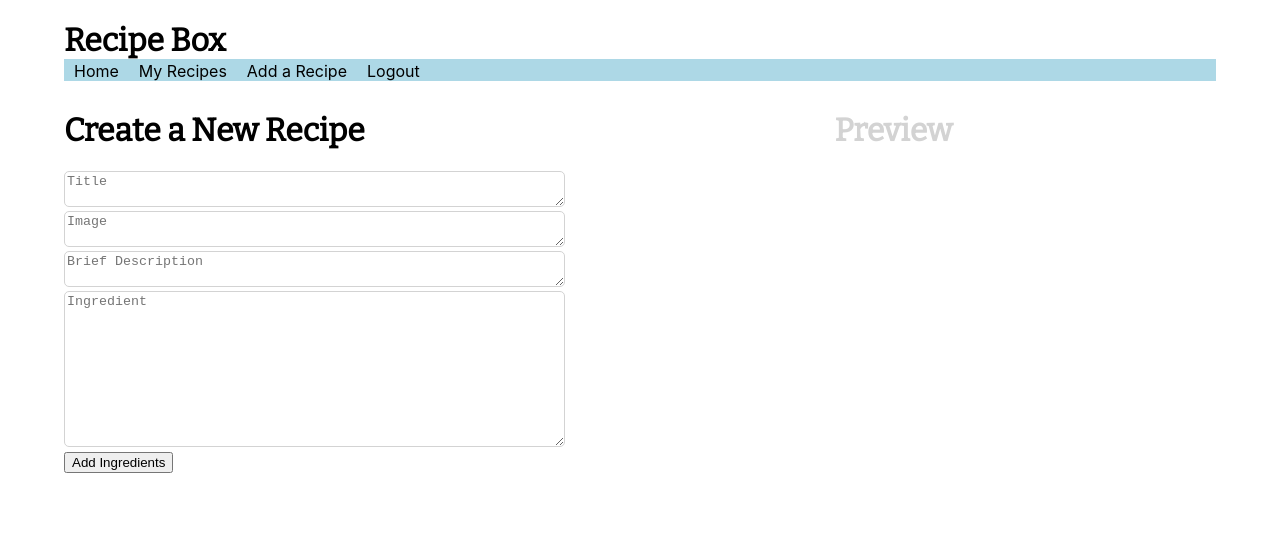
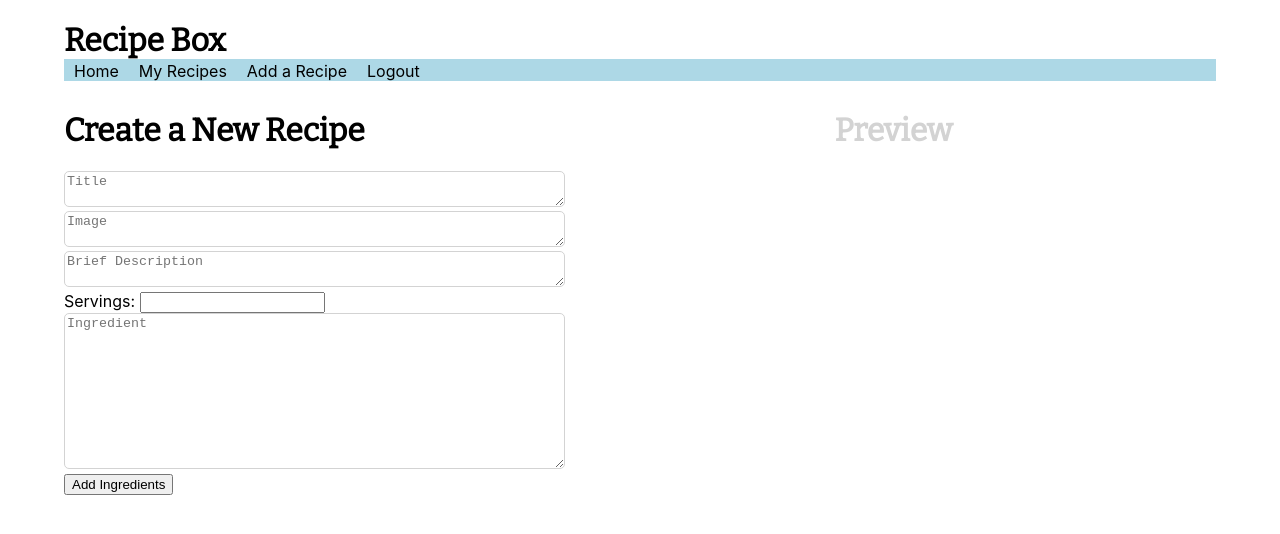
Before and after one commit to DGMarkel/recipe-box-client, a React (Create React App) app: page /recipes/new in a window 1280 px wide. Shown: the top 534 px of the page. Built offline with nearby package versions, Linux system fonts and the light colour scheme; sample sign-in values are in the browser's storage.

Commit message:
add servings form field

```diff
--- a/src/components/NewRecipeForm.jsx
+++ b/src/components/NewRecipeForm.jsx
@@ -28,6 +28,9 @@ class NewRecipeForm extends Component {
               placeholder="Brief Description"
               onChange={event => this.props.handleOnChange(event)}
             /><br />
+            Servings: <input type="number"
+              value={this.props.recipe.servings}
+              onChange={event => this.props.handleOnChange(event)} /><br />
             <textarea
               rows="10"
               cols="60"
```
